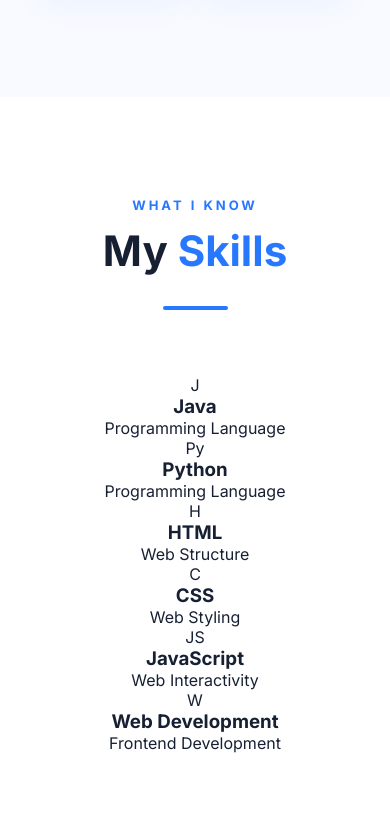
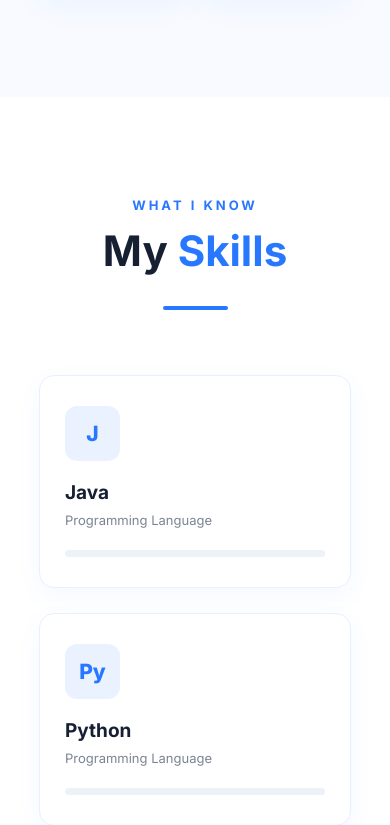
Before and after one commit to nirmalkumarptm-blip/PORTFOLIO, a plain HTML site: page index.html in a window 390 px wide. Shown: the part 1944-2769 px from the top of the page. Drawn offline with Linux system fonts and the light colour scheme.

Commit message:
Add styles for skills section and responsiveness

```diff
--- a/style.css
+++ b/style.css
@@ -491,3 +491,98 @@ footer {
     }
 
 }
+
+
+/* SKILLS SECTION */
+
+.skills {
+    background: #ffffff;
+}
+
+.skills-container {
+    max-width: 1100px;
+    margin: auto;
+    display: grid;
+    grid-template-columns: repeat(3, 1fr);
+    gap: 25px;
+}
+
+.skill-card {
+    background: #ffffff;
+    padding: 30px 25px;
+    border: 1px solid #e8efff;
+    border-radius: 15px;
+    text-align: left;
+    box-shadow: 0 8px 25px rgba(40,120,255,0.05);
+    transition: 0.4s;
+}
+
+.skill-card:hover {
+    transform: translateY(-10px);
+    border-color: #2878ff;
+    box-shadow: 0 15px 35px rgba(40,120,255,0.12);
+}
+
+.skill-icon {
+    width: 55px;
+    height: 55px;
+    display: flex;
+    justify-content: center;
+    align-items: center;
+    background: #eaf2ff;
+    color: #2878ff;
+    border-radius: 12px;
+    font-size: 21px;
+    font-weight: 800;
+    margin-bottom: 20px;
+}
+
+.skill-card h3 {
+    font-size: 19px;
+    margin-bottom: 8px;
+    color: #172033;
+}
+
+.skill-card p {
+    font-size: 13px;
+    color: #7b8494;
+    margin-bottom: 22px;
+}
+
+.skill-bar {
+    width: 100%;
+    height: 7px;
+    background: #edf1f8;
+    border-radius: 20px;
+    overflow: hidden;
+}
+
+.skill-progress {
+    width: 0;
+    height: 100%;
+    background: linear-gradient(
+        90deg,
+        #2878ff,
+        #00b8ff
+    );
+    border-radius: 20px;
+    transition: width 1.5s ease;
+}
+
+.skill-progress.animate {
+    width: var(--skill-width);
+}
+
+/* SKILLS RESPONSIVE */
+
+@media (max-width: 850px) {
+    .skills-container {
+        grid-template-columns: repeat(2, 1fr);
+    }
+}
+
+@media (max-width: 550px) {
+    .skills-container {
+        grid-template-columns: 1fr;
+    }
+}
```
